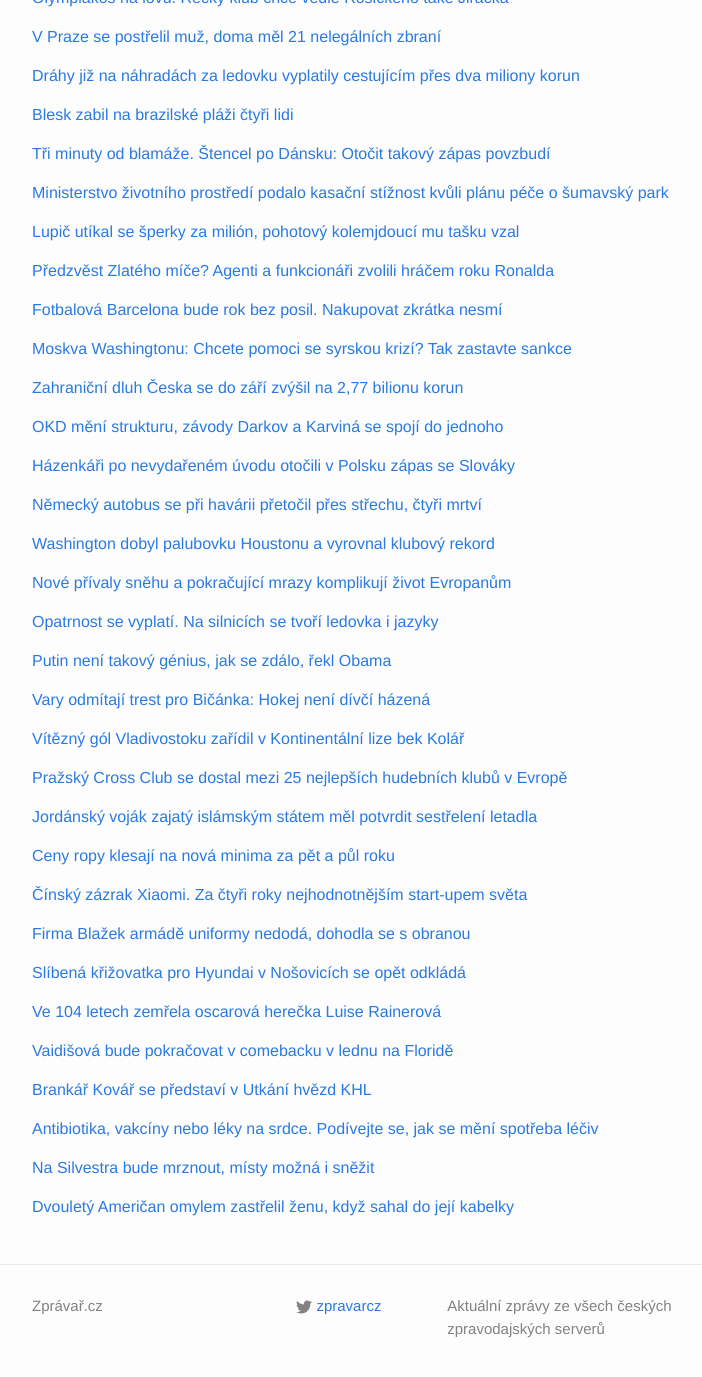
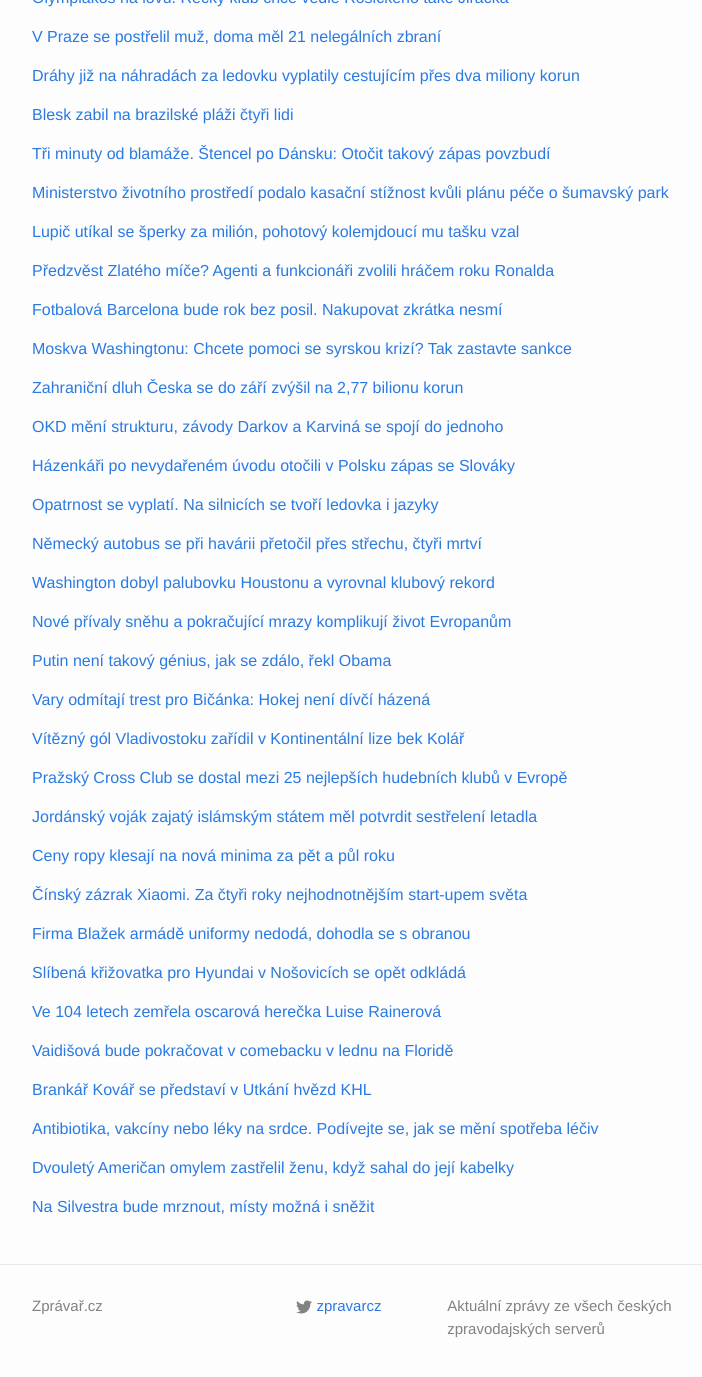
Before and after one commit to adliska/zpravar, a Jekyll site: the page built from index.html, in a window 1280 px wide and 1400 px high, scrolled down 970 px. Shown: the top 1377 px of the window, without its empty margins (238-940 px from the left). Built offline with Jekyll 4.4.1, drawn with Linux system fonts in a browser that asks for light colours; some of the changed text lies outside the part shown.

Commit message:
zpravar news update

```diff
--- a/index.html
+++ b/index.html
@@ -439,37 +440,37 @@
 <li><a href=http://sport.aktualne.cz/hazenkari-si-v-polsku-spravili-chut-vyhrou-nad-slovaky/r~0f5936d0904c11e4b6d20025900fea04/>Házenkáři si v Polsku spravili chuť výhrou nad Slováky - sport.aktualne.cz</a></li>
 <li><a href=http://sport.idnes.cz/vanocni-turnaj-hazenkaru-cesi-zdolali-slovaky-fq6-/hazena.aspx?c=A141230_183140_hazena_par>Děsivý úvod čeští házenkáři napravili a o gól udolali Slovensko - sport.idnes.cz</a></li>
 </ul>
-</div><p><a href="javascript:;" onclick="toggle_visibility('zpravy34')">Německý autobus se při havárii přetočil přes střechu, čtyři mrtví </a></p>
+</div><p><a href="javascript:;" onclick="toggle_visibility('zpravy34')">Opatrnost se vyplatí. Na silnicích se tvoří ledovka i jazyky</a></p>
 <div id="zpravy34" style="display:none">
+<ul>
+<li><a href=http://zpravy.aktualne.cz/domaci/dopravu-v-cesku-komplikuji-snehove-jazyky-i-ledovka/r~24ba6e9c8ffa11e4aff10025900fea04/>Opatrnost se vyplatí. Na silnicích se tvoří ledovka i jazyky - zpravy.aktualne.cz</a></li>
+<li><a href=http://zpravy.idnes.cz/na-silnicich-to-klouze-a-na-horach-muze-snezit-fog-/domaci.aspx?c=A141230_082130_domaci_jpl>Počasí dál sužuje řidiče, v Nýřanech na namrzlé silnici jeden zahynul - zpravy.idnes.cz</a></li>
+<li><a href=http://www.lidovky.cz/pozor-na-silnicich-ledovka-a-snehove-jazyky-komplikuji-dopravu-psh-/zpravy-domov.aspx?c=A141230_074957_ln_domov_hm>Pozor na silnicích. Ledovka a sněhové jazyky komplikují dopravu  - www.lidovky.cz</a></li>
+<li><a href=http://www.ceskenoviny.cz/zpravy/zpravy/na-jihu-cech-komplikuje-dopravu-ledovka-v-libereckem-kraji-snezi/1163391>Na jihu Čech komplikuje dopravu ledovka, v Libereckém kraji sněží - www.ceskenoviny.cz</a></li>
+</ul>
+</div><p><a href="javascript:;" onclick="toggle_visibility('zpravy35')">Německý autobus se při havárii přetočil přes střechu, čtyři mrtví </a></p>
+<div id="zpravy35" style="display:none">
 <ul>
 <li><a href=http://www.novinky.cz/zahranicni/evropa/357487-nemecky-autobus-se-pri-havarii-pretocil-pres-strechu-ctyri-mrtvi.html>Německý autobus se při havárii přetočil přes střechu, čtyři mrtví  - www.novinky.cz</a></li>
 <li><a href=http://www.rozhlas.cz/_zprava/v-nemecku-spadl-autobus-po-srazce-s-autem-ze-srazu-ctyri-lide-zemreli--1437942>V Německu spadl autobus po srážce s autem ze srázu, čtyři lidé zemřeli - www.rozhlas.cz</a></li>
 <li><a href=http://www.novinky.cz/zahranicni/evropa/357487-v-nemecku-skoncil-autobus-pod-naspem-ctyri-mrtvi.html>V Německu skončil autobus pod náspem, čtyři mrtví  - www.novinky.cz</a></li>
 <li><a href=http://www.ceskenoviny.cz/zpravy/zpravy/ctyri-mrtvi-a-ctyricet-zranenych-po-nehode-autobusu-v-nemecku/1163540>Čtyři mrtví a čtyřicet zraněných po nehodě autobusu v Německu - www.ceskenoviny.cz</a></li>
 </ul>
-</div><p><a href="javascript:;" onclick="toggle_visibility('zpravy35')">Washington dobyl palubovku Houstonu a vyrovnal klubový rekord</a></p>
-<div id="zpravy35" style="display:none">
+</div><p><a href="javascript:;" onclick="toggle_visibility('zpravy36')">Washington dobyl palubovku Houstonu a vyrovnal klubový rekord</a></p>
+<div id="zpravy36" style="display:none">
 <ul>
 <li><a href=http://www.denik.cz/ostatni_sport/washington-dobyl-palubovku-houstonu-a-vyrovnal-klubovy-rekord-20141230.html>Washington dobyl palubovku Houstonu a vyrovnal klubový rekord - www.denik.cz</a></li>
 <li><a href=http://sport.aktualne.cz/wizards-zvladli-drama-v-houstonu-vyhralo-i-chicago/r~360181a28ffc11e49bec0025900fea04/>Wizards zvládli drama v Houstonu, vyhrálo i Chicago - sport.aktualne.cz</a></li>
 <li><a href=http://sport.idnes.cz/basketbal-nba-souhrn-0lx-/basket.aspx?c=A141230_090158_sport-basket_ten>Basketbalisté Washingtonu dobyli Houston, zažívají svou nejlepší sezonu - sport.idnes.cz</a></li>
 <li><a href=http://www.sportovninoviny.cz/zpravy/basketbaliste-washingtonu-dobyli-palubovku-houstonu/1163429>Basketbalisté Washingtonu dobyli palubovku Houstonu - www.sportovninoviny.cz</a></li>
 </ul>
-</div><p><a href="javascript:;" onclick="toggle_visibility('zpravy36')">Nové přívaly sněhu a pokračující mrazy komplikují život Evropanům</a></p>
-<div id="zpravy36" style="display:none">
+</div><p><a href="javascript:;" onclick="toggle_visibility('zpravy37')">Nové přívaly sněhu a pokračující mrazy komplikují život Evropanům</a></p>
+<div id="zpravy37" style="display:none">
 <ul>
 <li><a href=http://www.ceskatelevize.cz/ct24/svet/296756-nove-privaly-snehu-a-pokracujici-mrazy-komplikuji-zivot-evropanum/>Nové přívaly sněhu a pokračující mrazy komplikují život Evropanům - www.ceskatelevize.cz</a></li>
 <li><a href=http://www.ceskatelevize.cz/ct24/svet/296756-nove-privaly-snehu-a-pokracujici-mrazy-dal-komplikuji-zivot-evropanum/>Nové přívaly sněhu a pokračující mrazy dál komplikují život Evropanům - www.ceskatelevize.cz</a></li>
 <li><a href=http://www.novinky.cz/zahranicni/evropa/357500-nove-privaly-snehu-dal-komplikuji-dopravu-v-evrope.html>Nové přívaly sněhu dál komplikují dopravu v Evropě - www.novinky.cz</a></li>
 <li><a href=http://www.ceskenoviny.cz/zpravy/zpravy/nove-privaly-snehu-dal-komplikuji-dopravu-ve-stredni-evrope/1163574>Nové přívaly sněhu dál komplikují dopravu ve střední Evropě - www.ceskenoviny.cz</a></li>
-</ul>
-</div><p><a href="javascript:;" onclick="toggle_visibility('zpravy37')">Opatrnost se vyplatí. Na silnicích se tvoří ledovka i jazyky</a></p>
-<div id="zpravy37" style="display:none">
-<ul>
-<li><a href=http://zpravy.aktualne.cz/domaci/dopravu-v-cesku-komplikuji-snehove-jazyky-i-ledovka/r~24ba6e9c8ffa11e4aff10025900fea04/>Opatrnost se vyplatí. Na silnicích se tvoří ledovka i jazyky - zpravy.aktualne.cz</a></li>
-<li><a href=http://zpravy.idnes.cz/na-silnicich-to-klouze-a-na-horach-muze-snezit-fog-/domaci.aspx?c=A141230_082130_domaci_jpl>Počasí dál sužuje řidiče, v Nýřanech na namrzlé silnici jeden zahynul - zpravy.idnes.cz</a></li>
-<li><a href=http://www.lidovky.cz/pozor-na-silnicich-ledovka-a-snehove-jazyky-komplikuji-dopravu-psh-/zpravy-domov.aspx?c=A141230_074957_ln_domov_hm>Pozor na silnicích. Ledovka a sněhové jazyky komplikují dopravu  - www.lidovky.cz</a></li>
-<li><a href=http://www.ceskenoviny.cz/zpravy/zpravy/na-jihu-cech-komplikuje-dopravu-ledovka-v-libereckem-kraji-snezi/1163391>Na jihu Čech komplikuje dopravu ledovka, v Libereckém kraji sněží - www.ceskenoviny.cz</a></li>
 </ul>
 </div><p><a href="javascript:;" onclick="toggle_visibility('zpravy38')">Putin není takový génius, jak se zdálo, řekl Obama</a></p>
 <div id="zpravy38" style="display:none">
@@ -562,18 +563,18 @@
 <li><a href=http://www.rozhlas.cz/_zprava/antibiotika-vakciny-nebo-leky-na-srdce-podivejte-se-jak-se-za-deset-let-zmenila-spotreba-leciv--1437707>Antibiotika, vakcíny nebo léky na srdce. Podívejte se, jak se za deset let změnila spotřeba léčiv - www.rozhlas.cz</a></li>
 <li><a href=http://www.rozhlas.cz/_zprava/antibiotika-vakciny-nebo-leky-na-srdce-proklikejte-si-jak-se-za-deset-let-zmenila-spotreba-leciv--1437707>Antibiotika, vakcíny nebo léky na srdce. Proklikejte si, jak se za deset let změnila spotřeba léčiv - www.rozhlas.cz</a></li>
 </ul>
-</div><p><a href="javascript:;" onclick="toggle_visibility('zpravy51')">Na Silvestra bude mrznout, místy možná i sněžit</a></p>
+</div><p><a href="javascript:;" onclick="toggle_visibility('zpravy51')">Dvouletý Američan omylem zastřelil ženu, když sahal do její kabelky</a></p>
 <div id="zpravy51" style="display:none">
+<ul>
+<li><a href=http://zpravy.idnes.cz/dvoulety-american-omylem-zastrelil-zenu-fpz-/zahranicni.aspx?c=A141230_225118_zahranicni_jj>Dvouletý Američan omylem zastřelil ženu, když sahal do její kabelky - zpravy.idnes.cz</a></li>
+<li><a href=http://zpravy.aktualne.cz/zahranici/dvoulety-chlapec-v-obchode-nechtene-zastrelil-zenu/r~d1287996906611e49fc3002590604f2e/>Dvouletý chlapec v obchodě nechtěně zastřelil ženu - zpravy.aktualne.cz</a></li>
+<li><a href=http://www.novinky.cz/zahranicni/amerika/357520-dvoulety-chlapec-zastrelil-v-obchode-zenu.html>Dvouletý chlapec zastřelil v obchodě ženu - www.novinky.cz</a></li>
+</ul>
+</div><p><a href="javascript:;" onclick="toggle_visibility('zpravy52')">Na Silvestra bude mrznout, místy možná i sněžit</a></p>
+<div id="zpravy52" style="display:none">
 <ul>
 <li><a href=http://www.ceskatelevize.cz/ct24/regiony/296723-na-silvestra-bude-mrznout-misty-mozna-i-snezit/>Na Silvestra bude mrznout, místy možná i sněžit - www.ceskatelevize.cz</a></li>
 <li><a href=http://www.ceskatelevize.cz/ct24/regiony/296723-pocasi-snih-dela-vrasky-ridicum-nikoli-vsak-lyzarum/>Počasí: Sníh dělá vrásky řidičům, nikoli však lyžařům - www.ceskatelevize.cz</a></li>
 <li><a href=http://www.ceskatelevize.cz/ct24/regiony/296723-snih-dela-vrasky-ridicum-nikoli-vsak-lyzarum/>Sníh dělá vrásky řidičům, nikoli však lyžařům - www.ceskatelevize.cz</a></li>
 </ul>
-</div><p><a href="javascript:;" onclick="toggle_visibility('zpravy52')">Dvouletý Američan omylem zastřelil ženu, když sahal do její kabelky</a></p>
-<div id="zpravy52" style="display:none">
-<ul>
-<li><a href=http://zpravy.idnes.cz/dvoulety-american-omylem-zastrelil-zenu-fpz-/zahranicni.aspx?c=A141230_225118_zahranicni_jj>Dvouletý Američan omylem zastřelil ženu, když sahal do její kabelky - zpravy.idnes.cz</a></li>
-<li><a href=http://zpravy.aktualne.cz/zahranici/dvoulety-chlapec-v-obchode-nechtene-zastrelil-zenu/r~d1287996906611e49fc3002590604f2e/>Dvouletý chlapec v obchodě nechtěně zastřelil ženu - zpravy.aktualne.cz</a></li>
-<li><a href=http://www.novinky.cz/zahranicni/amerika/357520-dvoulety-chlapec-zastrelil-v-obchode-zenu.html>Dvouletý chlapec zastřelil v obchodě ženu - www.novinky.cz</a></li>
-</ul>
 </div></div>
```
Also changed, not shown: other parts of index.html (+2 -1 lines).
